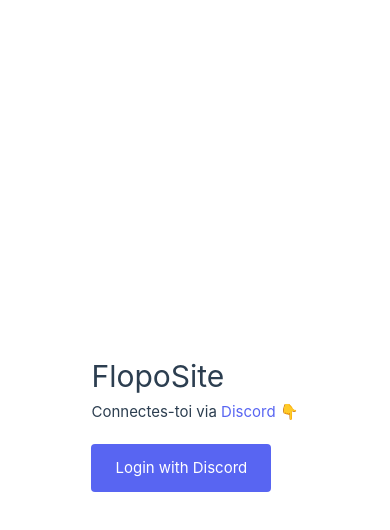
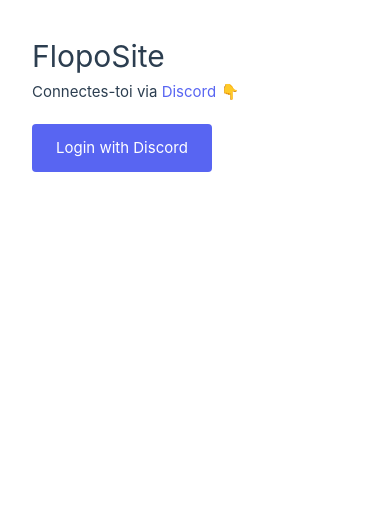
Before and after one commit to cassoule/floposite, a Vue app: page / in a window 390 px wide. Shown: the top 530 px of the page. Built offline with nearby package versions, Linux system fonts and the light colour scheme; no server answers.

Commit message:
flex fix

```diff
--- a/src/assets/main.css
+++ b/src/assets/main.css
@@ -1,9 +1,14 @@
 @import './base.css';
+
+body {
+  display: flex;
+  place-items: center;
+}
 
 #app {
   display: flex;
   place-content: space-between;
-  place-items: center;
+  max-width: 900px;
   width: 100%;
   margin: 0 auto;
   padding: 2rem;
@@ -25,17 +30,12 @@ a,
 
 @media (max-width: 700px) {
   body {
-    display: flex;
-    place-items: center;
+    place-items: start;
   }
 
   #app {
-    display: flex;
     flex-direction: column;
     place-content: start;
-    place-items: center;
-    width: 100%;
-    margin: 0 auto;
-    padding: 2rem;
+    place-items: start;
   }
 }
```
